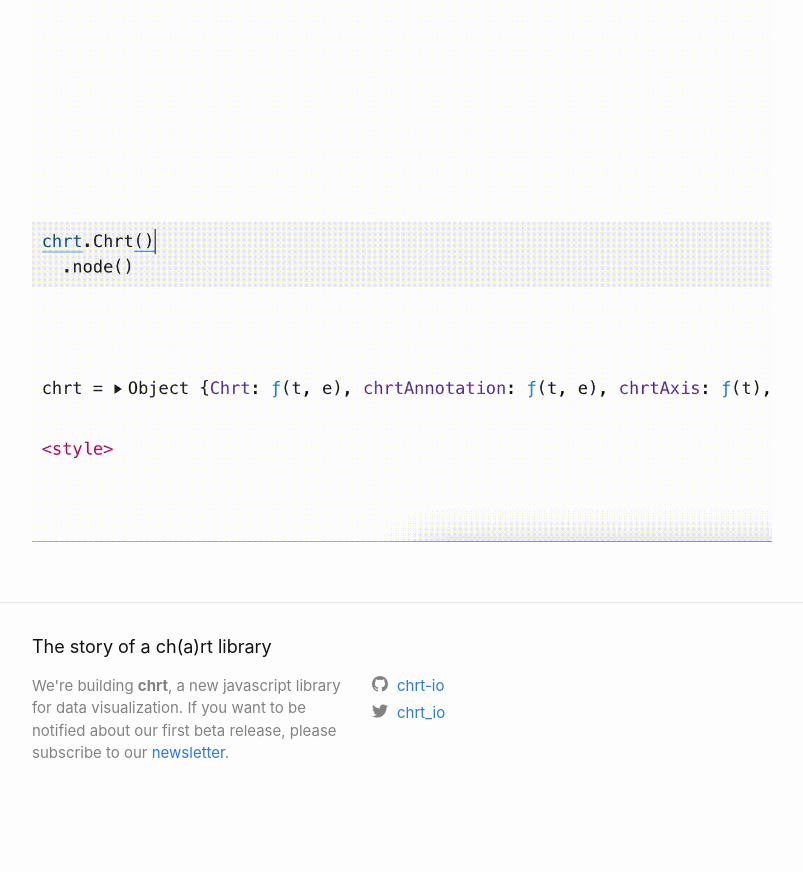
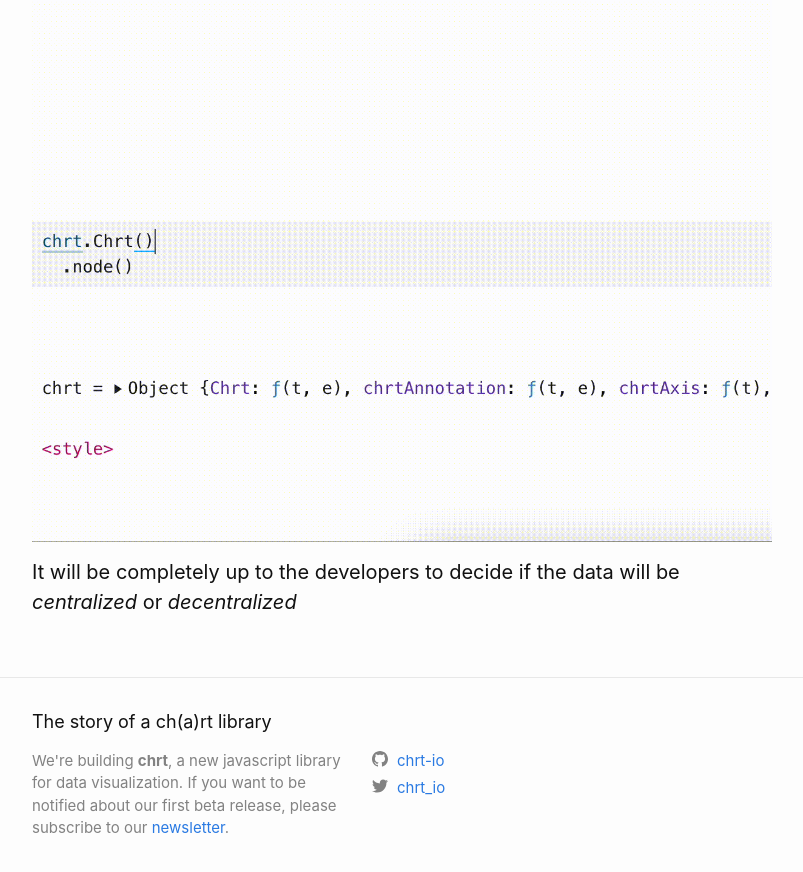
Before and after one commit to chrt-io/blog, a Jekyll site: the page built from _posts/2021-03-03-should-data-be-global.md, in a window 1280 px wide and 900 px high, scrolled down 1363 px. Shown: the top 872 px of the window, without its empty margins (238-1041 px from the left). Built offline with Jekyll 4.4.1, drawn with Linux system fonts in a browser that asks for light colours; before the commit the page ends 2188 px from its top, so only the background shows below that.

Commit message:
Update from Forestry.io carlo zapponi updated _posts/2021-03-03-should-data-be-global.md

```diff
--- a/_posts/2021-03-03-should-data-be-global.md
+++ b/_posts/2021-03-03-should-data-be-global.md
@@ -44,3 +44,5 @@ With this approach we can dinamically add components to the chart with their own
 In the above ☝️ code snippet we are adding two lines 📈 in the chart with their own set of data 📦, **chrt** will take care of updating scales and axes based on the combination of the two datasets as shown below (and yes! **chrt** works in [Observable](https://observablehq.com/) 🎊):
 
 ![](/assets/uploads/localdata.gif)
+
+#### It will be completely up to the developers to decide if the data will be _centralized_ or _decentralized_
```
